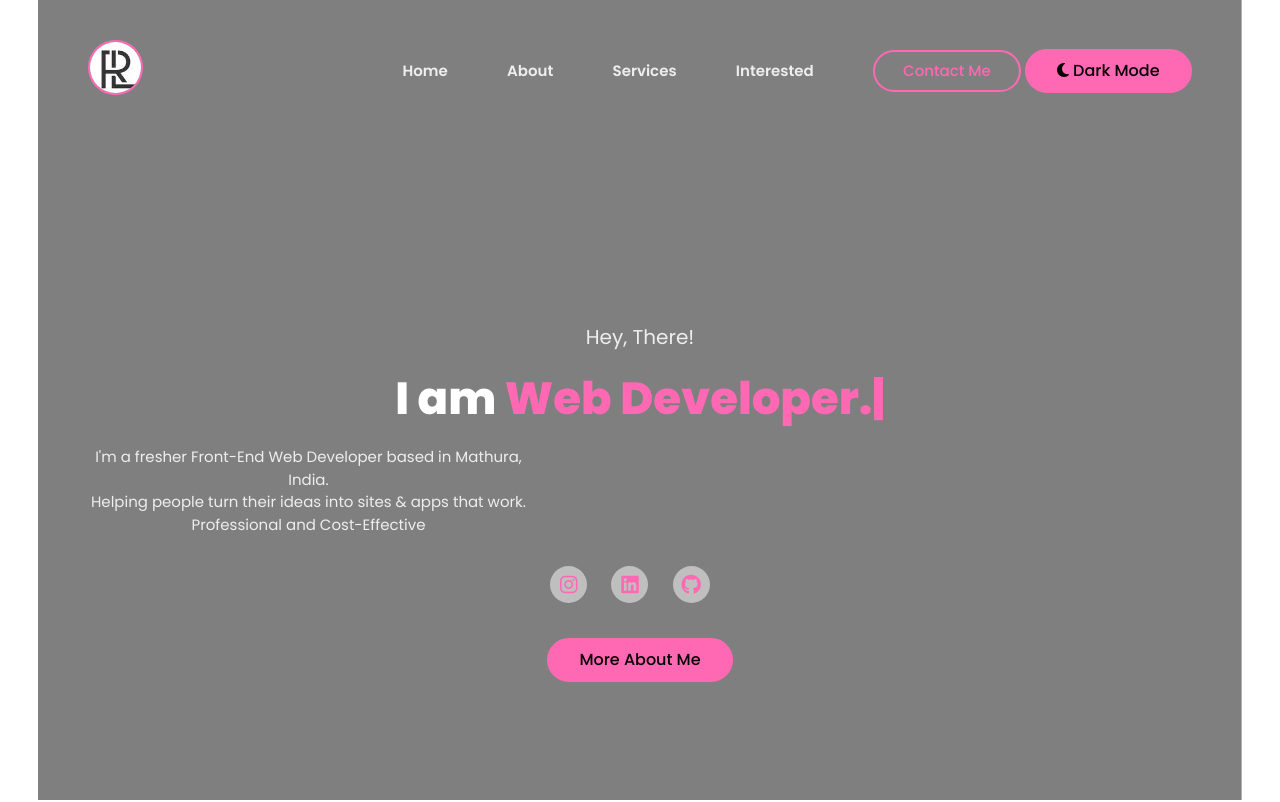
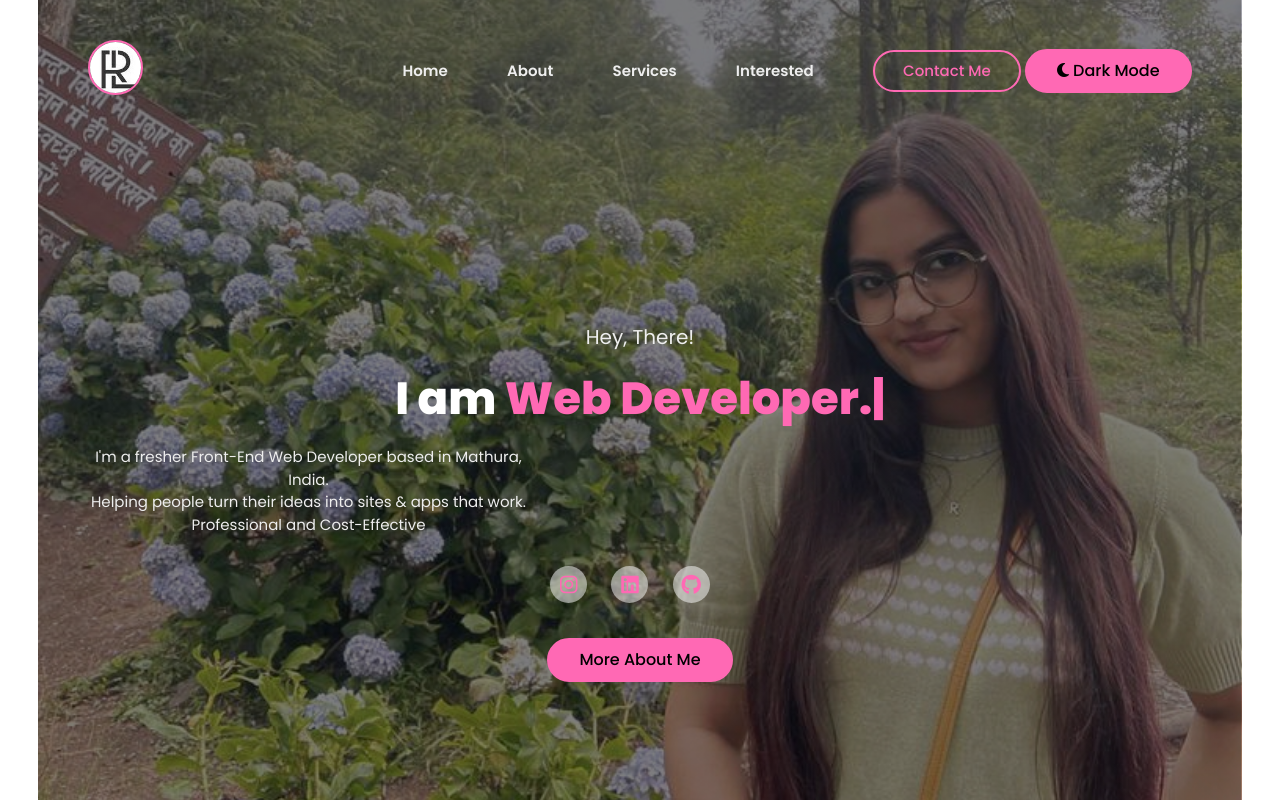
Before and after one commit to rhea279/Portfolio, a plain HTML site: page index.html in a window 1280 px wide. Shown: the top 802 px of the page. Drawn offline with nearby package versions, Linux system fonts and the light colour scheme.

Commit message:
Update style1.css

```diff
--- a/style1.css
+++ b/style1.css
@@ -21,7 +21,7 @@
                 width: 100%;
                 height: 100%;
                 min-height: 100vh;
-                background: linear-gradient(rgba(0, 0, 0, 0.5), rgba(0, 0, 0, 0.5)), url(../Rhea/IMG_20220711_162315.jpeg);
+                background: linear-gradient(rgba(0, 0, 0, 0.5), rgba(0, 0, 0, 0.5)), url(IMG_20220711_162315.jpeg);
                 background-size: cover;
                 background-position: center;
                 position: relative;
```
